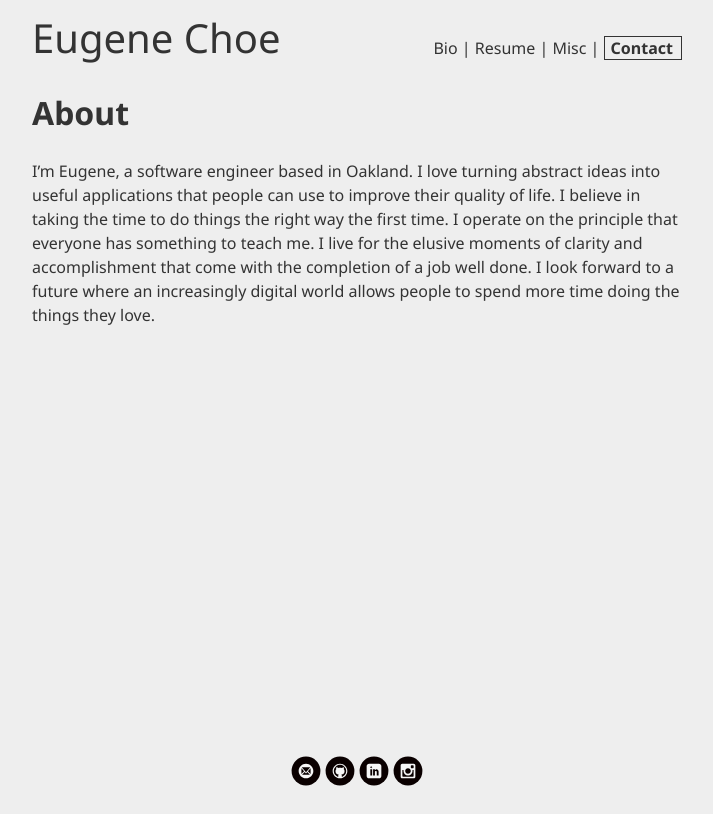
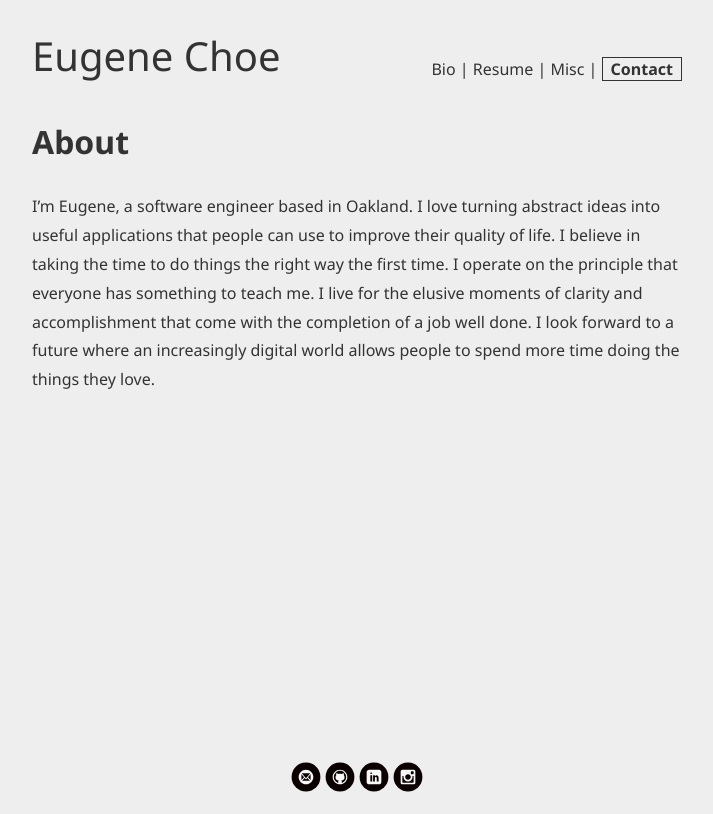
Before and after one commit to kurumai/choe.io, a plain HTML site: page index.html in a window 1280 px wide. Shown: the whole page, without its empty margins (283-996 px from the left). Drawn offline with nearby package versions, Linux system fonts and the light colour scheme.

Commit message:
Fix clipping nav bar issue

```diff
--- a/index.html
+++ b/index.html
@@ -6,12 +6,9 @@
 	<script src="https://ajax.googleapis.com/ajax/libs/jquery/3.1.1/jquery.min.js"></script>
 </head>
 <body>
-<div class="container">
 	<div class="nav">
 		<div class="name">
-			<a href="#" onClick="ActiveTab('.about')">
-				Eugene Choe
-			</a>
+			<a href="#" onClick="ActiveTab('.about')">Eugene Choe</a>
 		</div>
 		<div class="links">
 			<a href="#" onclick="ActiveTab('.bio')">Bio</a> |
@@ -20,6 +17,7 @@
 			<a href="#" id="contact" onclick="ActiveTab('.contact')">Contact</a>
 		</div>
 	</div>
+	<div class="container">
 		<div class="block-text about active">
 			<h1>About</h1>
 			I’m Eugene, a software engineer based in Oakland. I love turning abstract ideas into useful applications that people can use to improve their quality of life. I believe in taking the time to do things the right way the first time. I operate on the principle that everyone has something to teach me. I live for the elusive moments of clarity and accomplishment that come with the completion of a job well done. I look forward to a future where an increasingly digital world allows people to spend more time doing the things they love.
@@ -69,7 +67,6 @@
 			Take a look at what I'm working on here.
 			My LinkedIn
 			Or shoot me an e-mail at eugene@choe.io.
-
 		</div>
 		<div class="bottom-bar">
 			<a href="mailto:eugene@choe.io" target="_blank"><img src="svg/mail.svg" class="bottom-img" alt="E-mail"></a>
--- a/styles.css
+++ b/styles.css
@@ -1,30 +1,32 @@
 body {
 	color: #333333;
 	background-color: #EEEEEE;
-	line-height: 1.5;
+	line-height: 1.8;
 	font-size: 16px;
 	font-family: 'noto sans', arial, sans-serif;
 }
 
 p {
-	margin: 0 0 10px;
+	margin: 0 0 20px;
+}
+
+.nav {
+	width: 650px;
+	display: flex;
+	justify-content: space-between;
+	align-items: flex-end;
+	margin-left: auto;
+	margin-right: auto;
+	margin-top: 20px;
 }
 
 .container {
 	display: flex;
 	flex-direction: column;
 	width: 650px;
-	height: 100%;
+	height: calc(100% - 70px);
 	margin-left: auto;
 	margin-right: auto;
-	/*margin-top: 30px;*/
-}
-
-.nav {
-	display: flex;
-	flex-direction: row;
-	justify-content: space-between;
-	align-items: flex-end;
 }
 
 .name {
@@ -51,7 +53,7 @@ p {
 .links #contact {
 	border-style: solid;
 	border-width: 1.5px;
-	padding: 0 8 0 6;
+	padding: 0 8 0 8;
 	font-weight: bold;
 }
 
@@ -65,14 +67,10 @@ p {
 }
 
 .bottom-bar {
+	padding: 10 0 5 0;
 	align-self: center;
 }
 
 .bottom-img {
 	width: 30px;
 }
-
-.bottom-img a {
-	text-decoration: none;
-	border: 0;
-}
```
Lines whose indentation alone changed are shown as unchanged.
